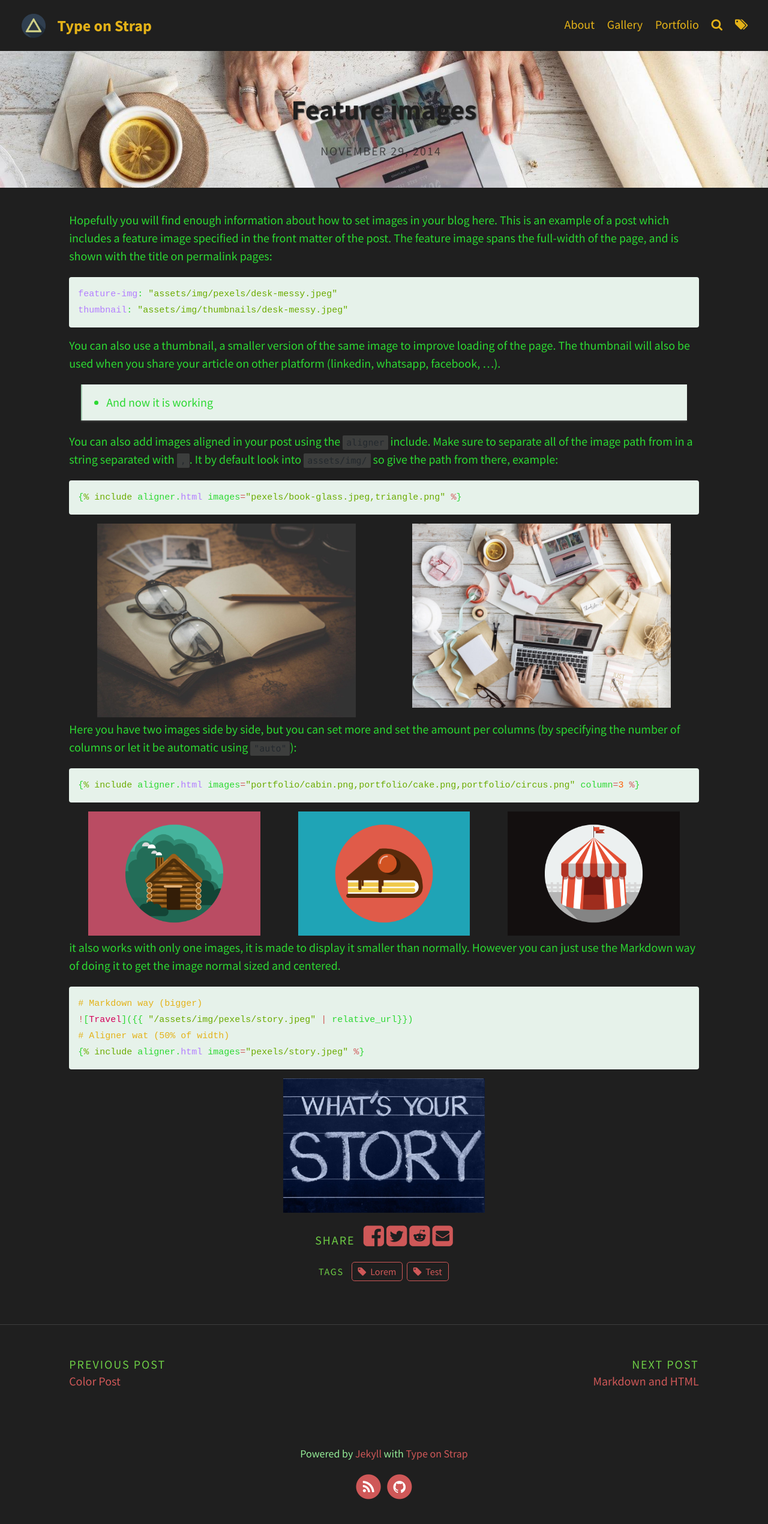
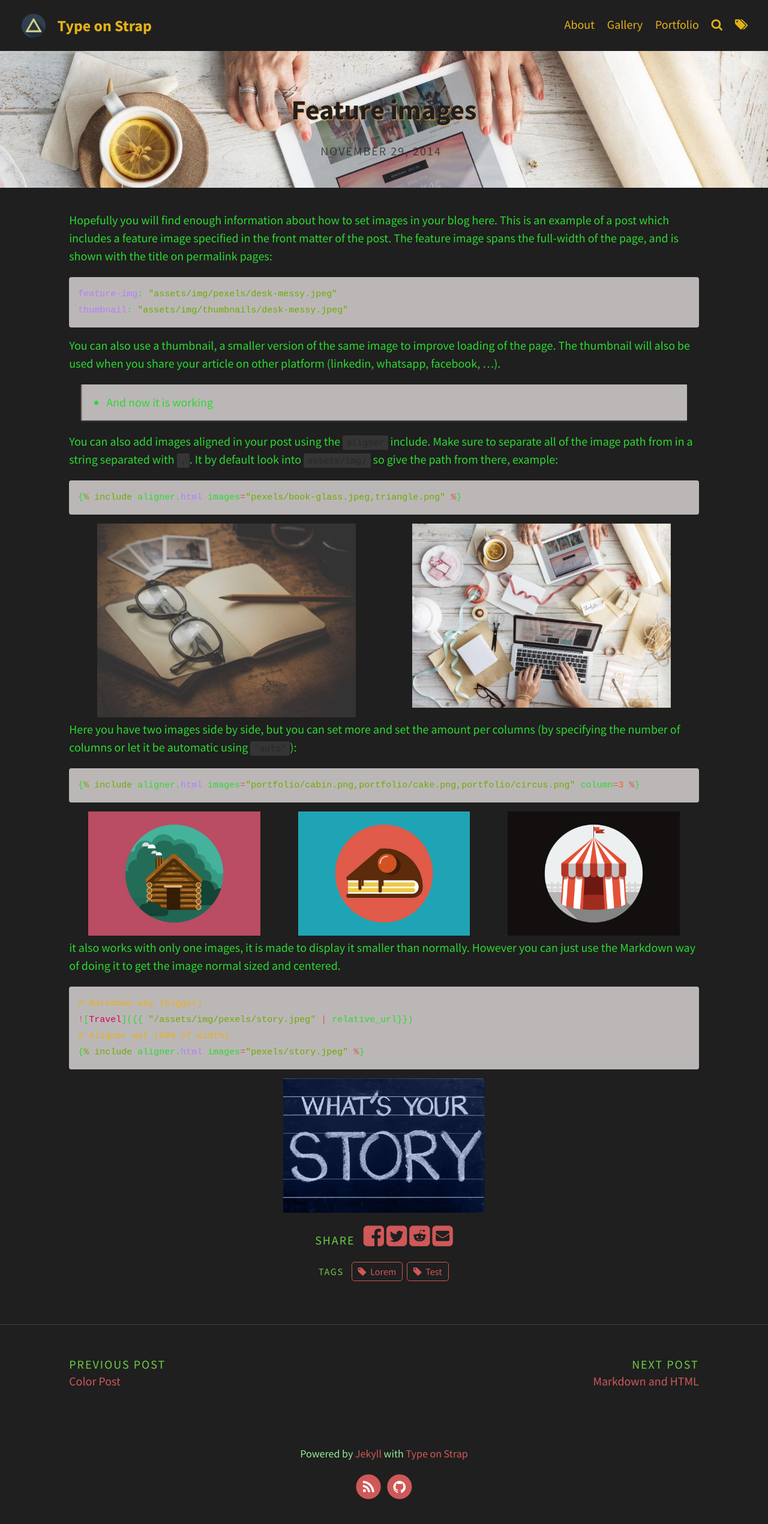
Before and after one commit to Interest420/Type-on-Strap, a Jekyll site: the page built from _posts/2014-11-29-feature-images.md, in a window 1280 px wide. Shown: the whole page at 60% size. Built offline with Jekyll 4.4.1, drawn with Linux system fonts in a browser that asks for light colours.

Commit message:
Update _variables.scss

```diff
--- a/_sass/base/_variables.scss
+++ b/_sass/base/_variables.scss
@@ -34,7 +34,7 @@ $text-color: #2cd932;
 $meta: #6dcc45; //lowest gray for accessible color
 $link-color: #CF5858;
 $selection-color: #3C7FBC; // visible when highlighting text
-$blockquote-color: #E6F2EA; // $background-color;
+$blockquote-color: #BCB7B7; // $background-color;
 
 // Header
 $header-background-color: #060708;  // Only used when no header image
@@ -47,9 +47,9 @@ $feature-image-text-color: #1f1f1f;
 $feature-image-size: cover; // options include "cover", "contain", "auto"
 
 //Search colours
-$link-shadow: transparentize($link-color, .3); //rgba(75, 210, 75, 0.5);
-$text-shadow: #3f3f3f;
-$search-color: #999;
+$link-shadow: transparentize($link-color, .5); //rgba(75, 210, 75, 0.5);
+$text-shadow: #F5A24B;
+$search-color: #50A0B1;
 
 
 /*  Syntax highlighting  */
@@ -59,7 +59,7 @@ $font-size-code: 0.75em !default; // ~12px
 $border-radius: 4px !default;
 
 // base16 Material Theme // using dark theme
-$base00: #E6F2EA !default; // Default Background
+$base00: #BCB7B7 !default; // Default Background
 $base01: #444c56 !default; // Lighter Background (Used for status bars)
 $base02: #3C7FBC !default; // Selection Background
 $base03: #6dcc45 !default; // Comments, Invisibles, Line Highlighting
```
